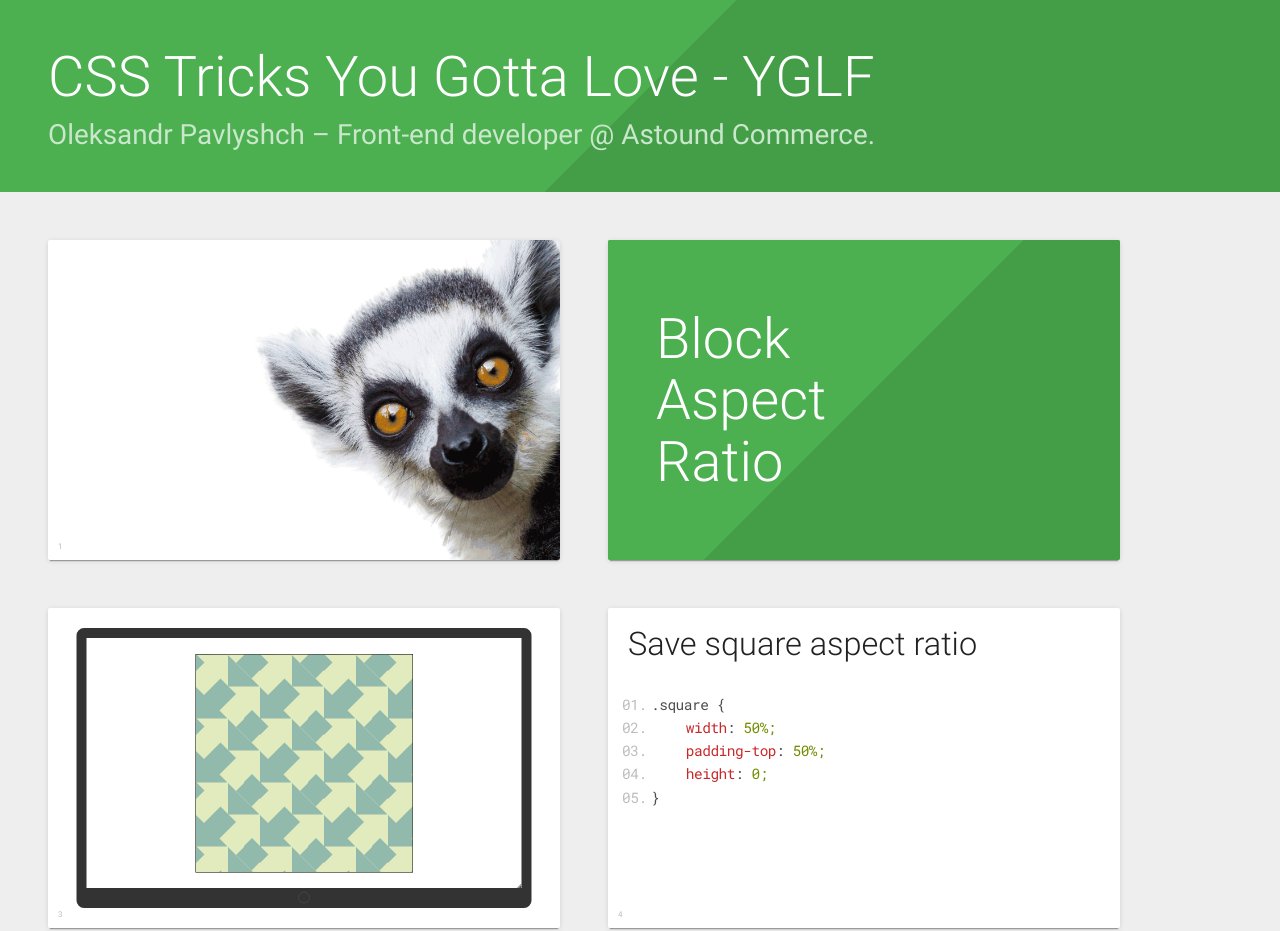
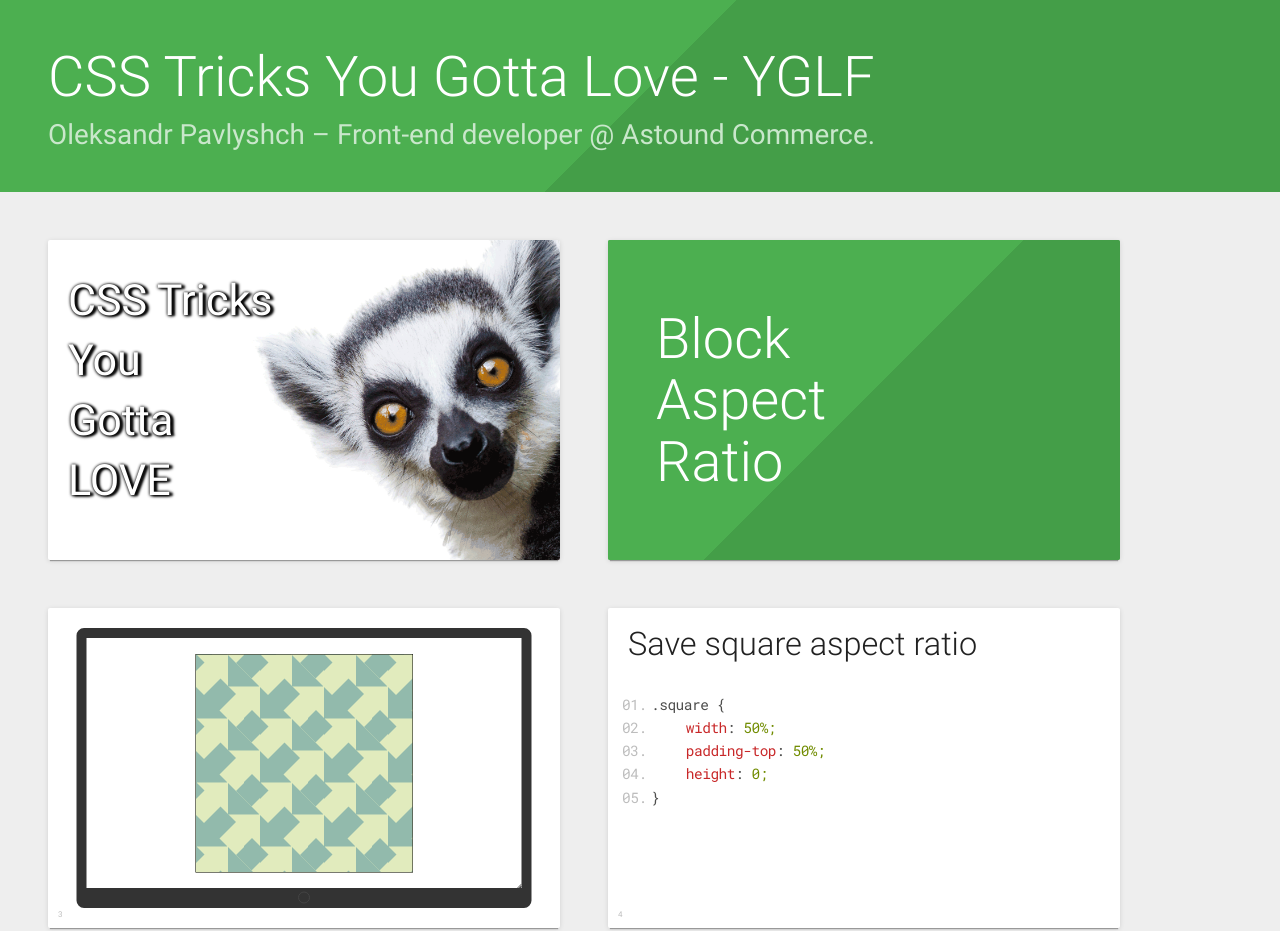
Before and after one commit to OleksandrPavlyshch/css_triks_you_gotta_love, a plain HTML site: page index.html in a window 1280 px wide. Shown: the top 931 px of the page. Drawn offline with Linux system fonts and the light colour scheme; files that its build step writes are made by us from their sources.

Commit message:
Update 2018-05-23T10:44:51.004Z

```diff
--- a/css/screen.css
+++ b/css/screen.css
@@ -574,6 +574,14 @@ input[type="submit"] {
   background-size: cover;
 }
 
+.intro-header {
+  padding-top: 20px;
+  color: #ffffff;
+  font-size: 86px;
+  line-height: 1.4;
+  text-shadow: 7px 2px 5px #000000, 2px 2px 7px #000000, 0px 0px 6px #000000;
+}
+
 .selectors_nav {
   margin-bottom: 20px;
 }
--- a/index.html
+++ b/index.html
@@ -71,7 +71,12 @@
         <a href="https://github.com/OleksandrPavlyshch">Oleksandr Pavlyshch – Front-end developer @ Astound Commerce.</a>
       </p>
     </header>
-    <section class="slide intro"> </section>
+    <section class="slide intro white">
+      <h1 class="intro-header"> CSS Tricks
+        <br> You
+        <br> Gotta
+        <br> LOVE </h1>
+    </section>
     <section class="slide">
       <h2 class="shout">Block
         <br> Aspect
```
Also changed, not shown: img/preview-image.jpg (added), 1 other file.
